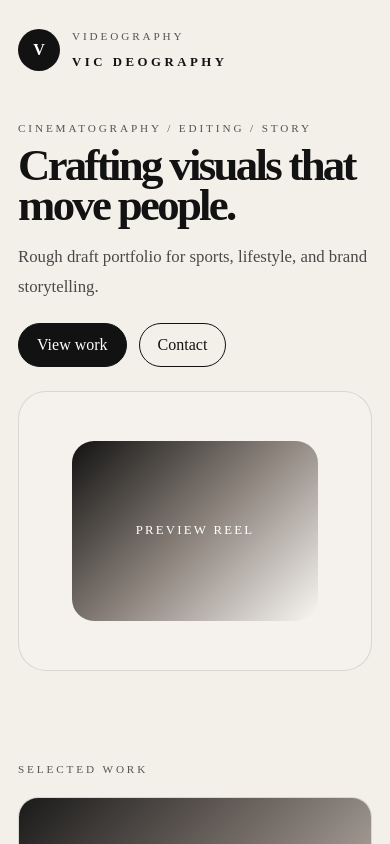
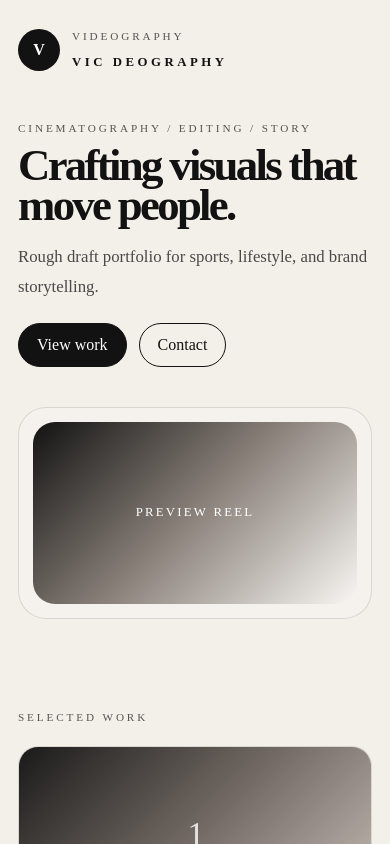
Before and after one commit to vicdeography/videography-portfolio, a Next.js app: page / in a window 390 px wide. Shown: the top 844 px of the page. Built offline with nearby package versions, Linux system fonts and the light colour scheme.

Commit message:
Center and enlarge the preview reel
Move the reel below the hero text at full width with a 16:9 frame
instead of a small box in a side column.

Co-Authored-By: Claude Opus 5.5 <noreply@anthropic.com>
Claude-Session: https://claude.ai/code/session_012doww6FyTtxXFFgc2YjrpC

```diff
--- a/app/globals.css
+++ b/app/globals.css
@@ -71,8 +71,8 @@ a {
 
 .hero {
   display: grid;
-  grid-template-columns: 1.2fr 0.8fr;
-  gap: 24px;
+  grid-template-columns: 1fr;
+  gap: 40px;
   align-items: center;
   padding: 28px 0 20px;
 }
@@ -119,7 +119,8 @@ a {
 }
 
 .hero-panel {
-  min-height: 280px;
+  width: 100%;
+  padding: 32px;
   border: 1px solid rgba(18, 18, 18, 0.12);
   border-radius: 28px;
   background: rgba(255, 255, 255, 0.18);
@@ -128,8 +129,9 @@ a {
 }
 
 .placeholder-box {
-  width: 70%;
-  height: 180px;
+  width: 100%;
+  max-width: 960px;
+  aspect-ratio: 16 / 9;
   border-radius: 22px;
   display: grid;
   place-items: center;
@@ -202,10 +204,6 @@ a {
 }
 
 @media (max-width: 840px) {
-  .hero {
-    grid-template-columns: 1fr;
-  }
-
   .card-grid {
     grid-template-columns: repeat(2, minmax(0, 1fr));
   }
@@ -221,6 +219,10 @@ a {
     align-items: center;
   }
 
+  .hero-panel {
+    padding: 14px;
+  }
+
   .card-grid {
     grid-template-columns: 1fr;
   }
```
